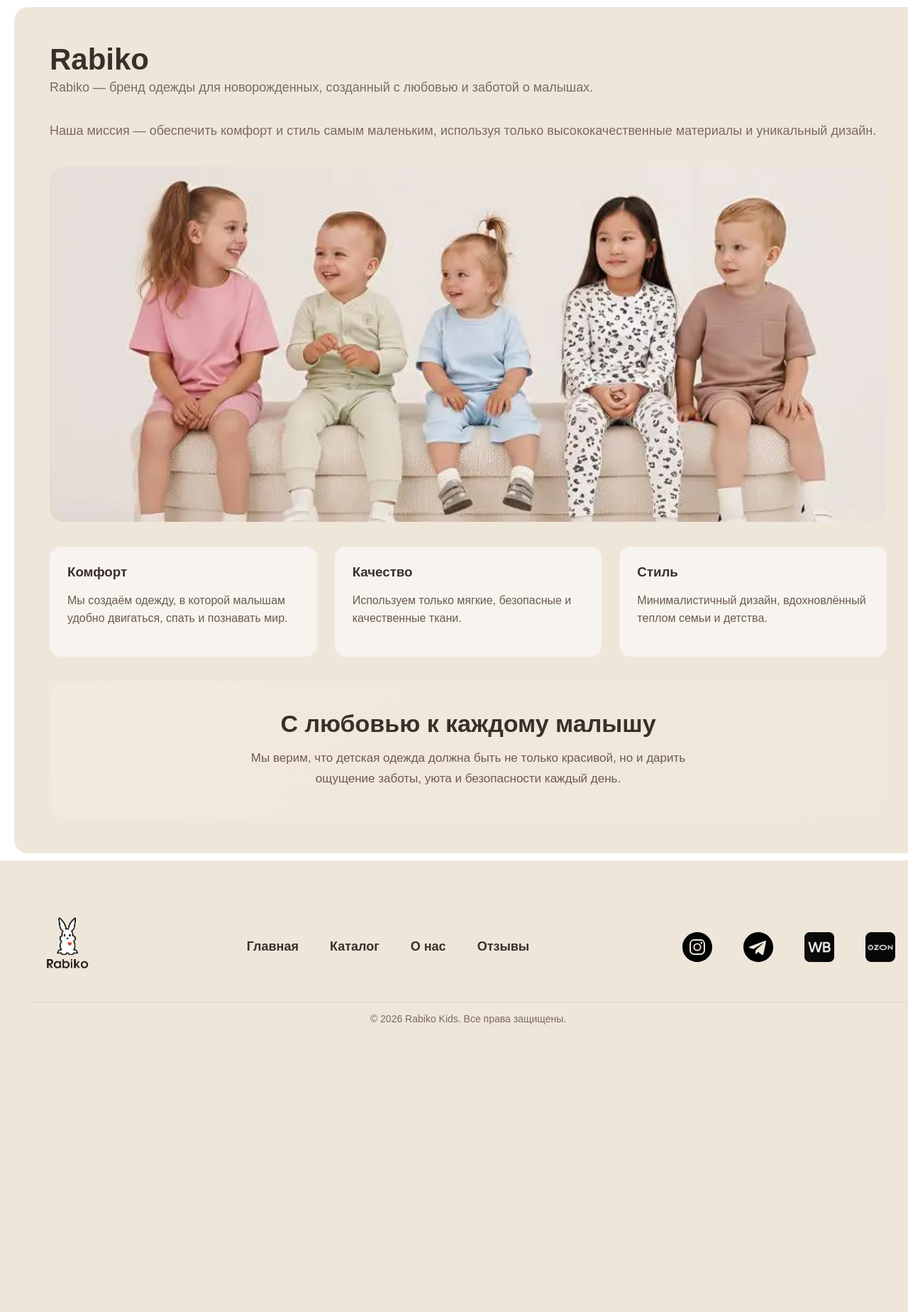
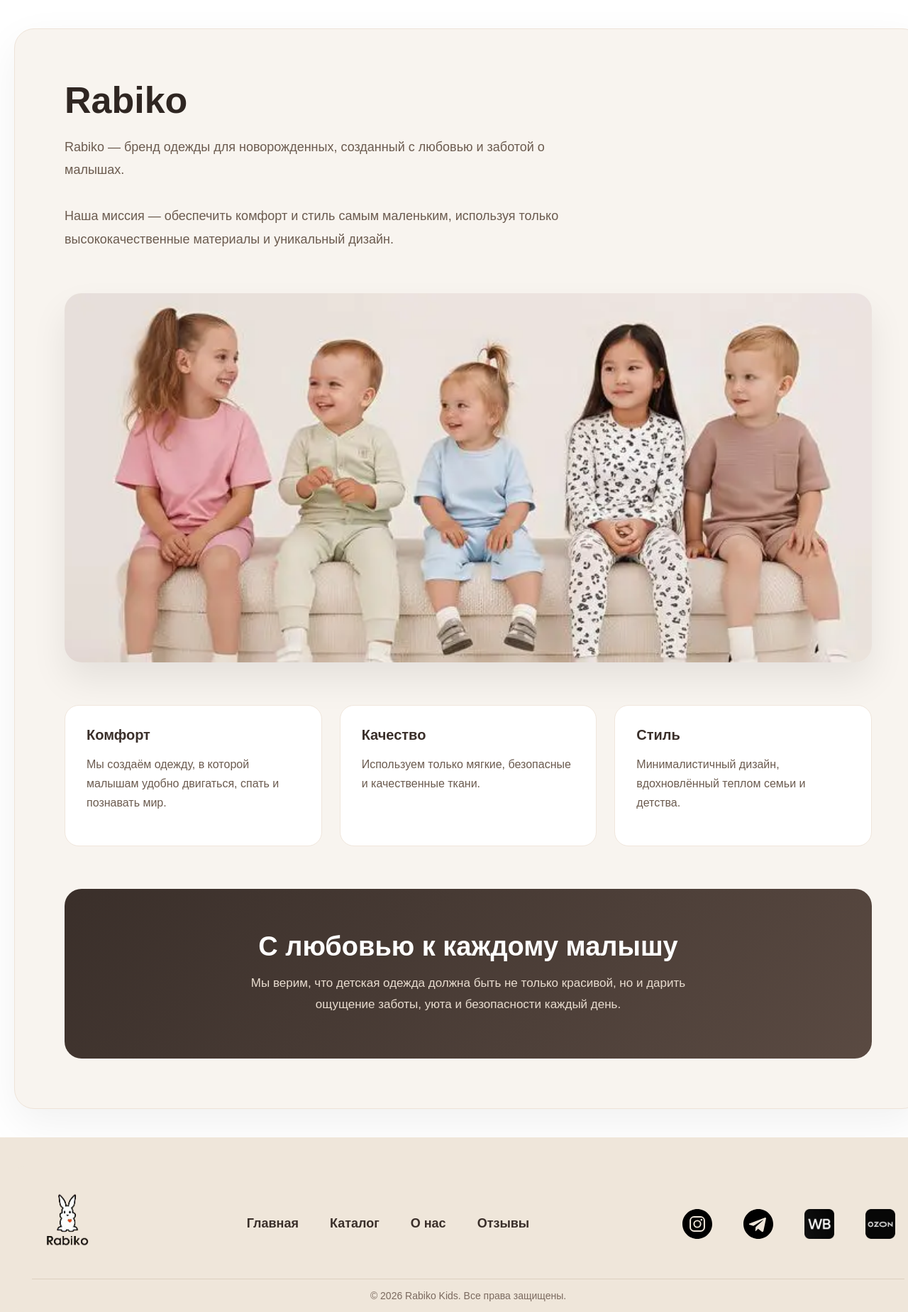
Before and after one commit to gassll/rabiko, a Django app: page /about/ in a window 1280 px wide. Shown: the part 134-1982 px from the top of the page at 71% size. Before the commit the page ends 1577 px from the top, so only its background shows below. Run offline with Django 5.2, Linux system fonts and the light colour scheme.

Commit message:
главная

```diff
--- a/catalog/views.py
+++ b/catalog/views.py
@@ -11,7 +11,7 @@ from django.db.models import Q
 def home(request):
     reviews = Review.objects.all()[:6]  # если есть
 
-    recommended = Product.objects.order_by("?")[:3]
+    recommended = Product.objects.order_by("?")[:5]
 
     return render(request, "index.html", {
         "reviews": reviews,
@@ -73,7 +73,6 @@ def catalog_view(request):
         )
 
     categories = Category.objects.all()
-
 
     cart = request.session.get("cart", {})
 
--- a/templates/about.html
+++ b/templates/about.html
@@ -9,126 +9,140 @@
 
     <style>
         .about-page {
-            padding: 10px 0;
+    padding: 40px 0;
 }
 
+/* главный контейнер */
 .about-card {
-            background: #efe6da;
-            border-radius: 20px;
-            padding: 50px;
+    background: #f8f4ef;
+    border-radius: 28px;
+    padding: 70px;
 
     display: flex;
     flex-direction: column;
-            gap: 35px;
+    gap: 60px;
+
+    box-shadow: 0 20px 60px rgba(0,0,0,0.06);
+    border: 1px solid #eee3d8;
 }
 
-        /* title */
+/* TITLE */
 .about-title {
-            font-size: 42px;
-            font-weight: 700;
-            color: #3a2f2a;
+    font-size: 52px;
+    font-weight: 800;
+    color: #2f2622;
+    margin-bottom: 20px;
 }
 
-        /* text */
+/* TEXT */
 .about-subtitle {
     font-size: 18px;
-            color: #7b6a5f;
-            line-height: 1.7;
+    color: #6b5b4f;
+    line-height: 1.8;
+    max-width: 750px;
 }
 
 /* IMAGE */
 .about-image {
     width: 100%;
-            border-radius: 20px;
+    border-radius: 24px;
     overflow: hidden;
+    box-shadow: 0 25px 50px rgba(0,0,0,0.08);
 }
 
 .about-image img {
     width: 100%;
-            height: 500px;
+    height: 520px;
     object-fit: cover;
     display: block;
+    transition: 0.4s ease;
 }
 
-        /* cards */
+.about-image img:hover {
+    transform: scale(1.02);
+}
+
+/* GRID */
 .about-grid {
     display: grid;
-            grid-template-columns: repeat(auto-fit, minmax(250px, 1fr));
+    grid-template-columns: repeat(auto-fit, minmax(260px, 1fr));
     gap: 25px;
 }
 
+/* CARDS */
 .about-item {
-            background: #f7f3ee;
-            border-radius: 16px;
-            padding: 25px;
+    background: #ffffff;
+    border-radius: 20px;
+    padding: 30px;
+
+    border: 1px solid #f0e6dc;
+    transition: 0.3s ease;
+}
+
+.about-item:hover {
+    transform: translateY(-6px);
+    box-shadow: 0 15px 40px rgba(0,0,0,0.08);
 }
 
 .about-item h3 {
     margin-top: 0;
     color: #3a2f2a;
-            margin-bottom: 15px;
+    margin-bottom: 12px;
+    font-size: 20px;
 }
 
 .about-item p {
     color: #6b5b4f;
-            line-height: 1.6;
+    line-height: 1.7;
 }
 
-        /* banner */
+/* BANNER */
 .about-banner {
-            background: linear-gradient(
-                    135deg,
-                    #f3e9dc,
-                    #efe6da
-            );
-
-            padding: 40px;
-            border-radius: 20px;
+    background: linear-gradient(135deg, #3a2f2a, #5a4a42);
+    padding: 60px;
+    border-radius: 24px;
 
     text-align: center;
+    color: white;
 }
 
 .about-banner h2 {
     margin: 0 0 15px;
-            color: #3a2f2a;
-            font-size: 34px;
+    font-size: 38px;
+    font-weight: 700;
 }
 
 .about-banner p {
-            color: #6b5b4f;
+    color: #e9ddd0;
     font-size: 17px;
-            line-height: 1.7;
+    line-height: 1.8;
     max-width: 700px;
     margin: 0 auto;
 }
 
+/* BACK BUTTON */
 .back-btn {
     display: inline-block;
 
-            margin-bottom: 25px;
-            margin-top: 20px;
+    margin: 20px 0;
 
     padding: 10px 16px;
 
     background: #efe6da;
-
-            border: 2px solid #3a2f2a;
+    border: 1px solid #d9c7b5;
 
     border-radius: 12px;
 
     color: #3a2f2a;
-
     text-decoration: none;
-
     font-weight: 600;
 
-            transition: 0.2s;
+    transition: 0.2s ease;
 }
 
 .back-btn:hover {
     background: #3a2f2a;
     color: white;
-
     transform: translateY(-2px);
 }
     </style>
```
Also changed, not shown: templates/index.html (+98 -192 lines), static/images/index.webp (added). Lines whose indentation alone changed are shown as unchanged.
